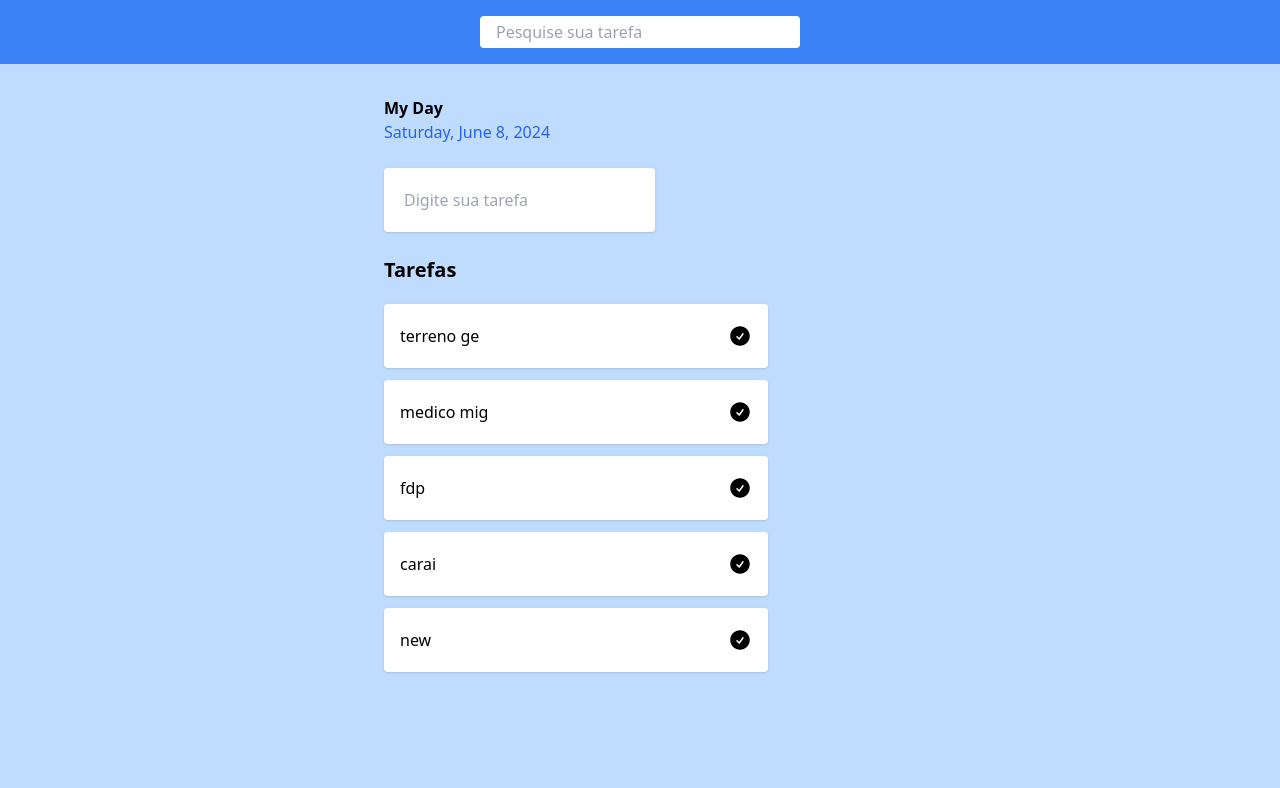
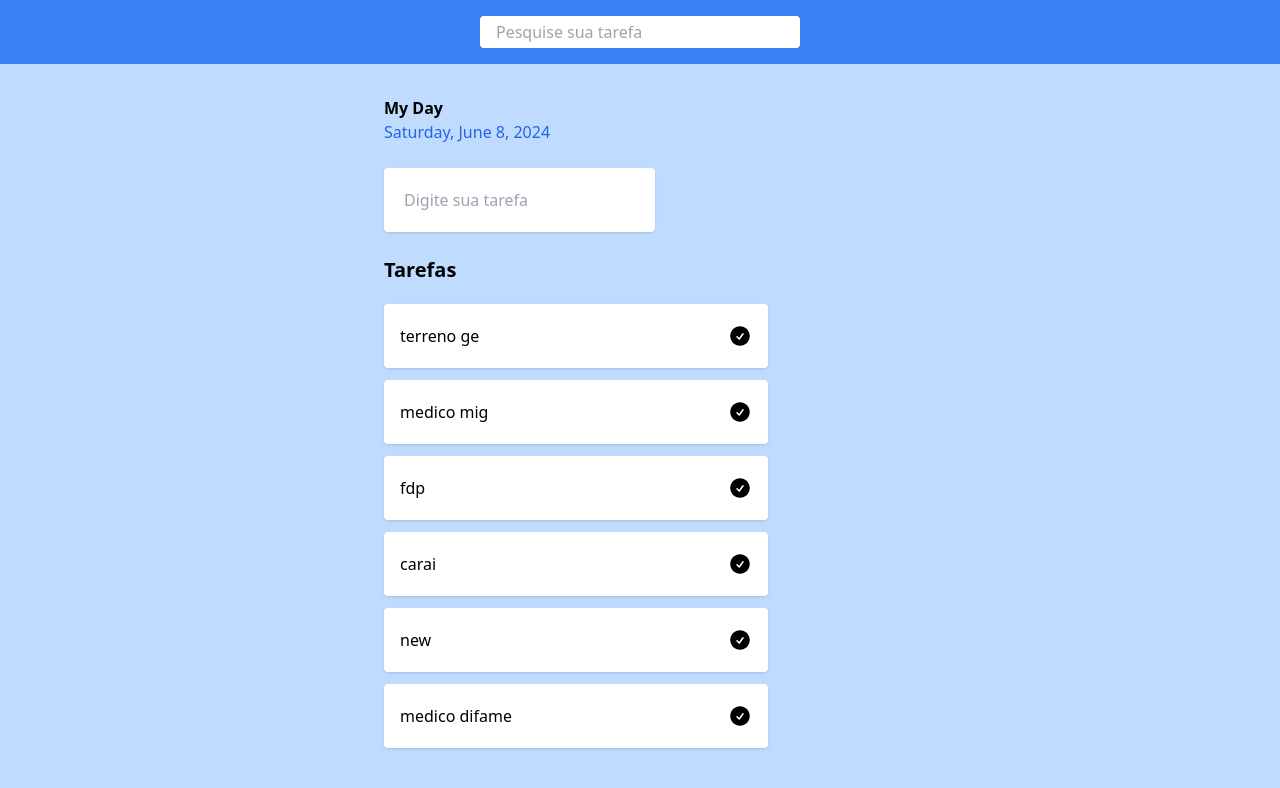
Before and after one commit to gfrabelo/todo-app, an Angular app: page / in a window 1280 px wide. Shown: the top 788 px of the page. Built offline with nearby package versions, Linux system fonts and the light colour scheme; data requests are answered from the project's data file.

Commit message:
feat: initialTaskList

```diff
--- a/db.json
+++ b/db.json
@@ -19,6 +19,10 @@
     {
       "id": "995e",
       "title": "new"
+    },
+    {
+      "id": "a8fe",
+      "title": "medico difame"
     }
   ]
 }
--- a/src/app/components/task-list/task-list.component.ts
+++ b/src/app/components/task-list/task-list.component.ts
@@ -13,6 +13,7 @@ import { StateService } from '../../services/state.service';
 })
 export class TaskListComponent {
   newTask = "";
+  initialTaskList:any = []=[];
   taskList:any = []=[];
   HttpService = inject(HttpService);
   stateService = inject(StateService);
@@ -22,6 +23,8 @@ export class TaskListComponent {
         this.taskList = this.taskList.filter((x:any) =>
            x.title.toLowerCase().includes(value.toLowerCase())
         );
+      } else {
+        this.taskList = this.initialTaskList;
       }
     });
     this.getAllTasks();
@@ -29,12 +32,12 @@ export class TaskListComponent {
   addTask(){
     this.HttpService.addTask(this.newTask).subscribe(() => {
       this.newTask="";
-      this.getAllTasks()
+      this.getAllTasks();
     })
   }
   getAllTasks(){
     this.HttpService.getAllTasks().subscribe((result:any) => {
-      this.taskList = result
+      this.initialTaskList = this.taskList = result;
     })
   }
 
```
